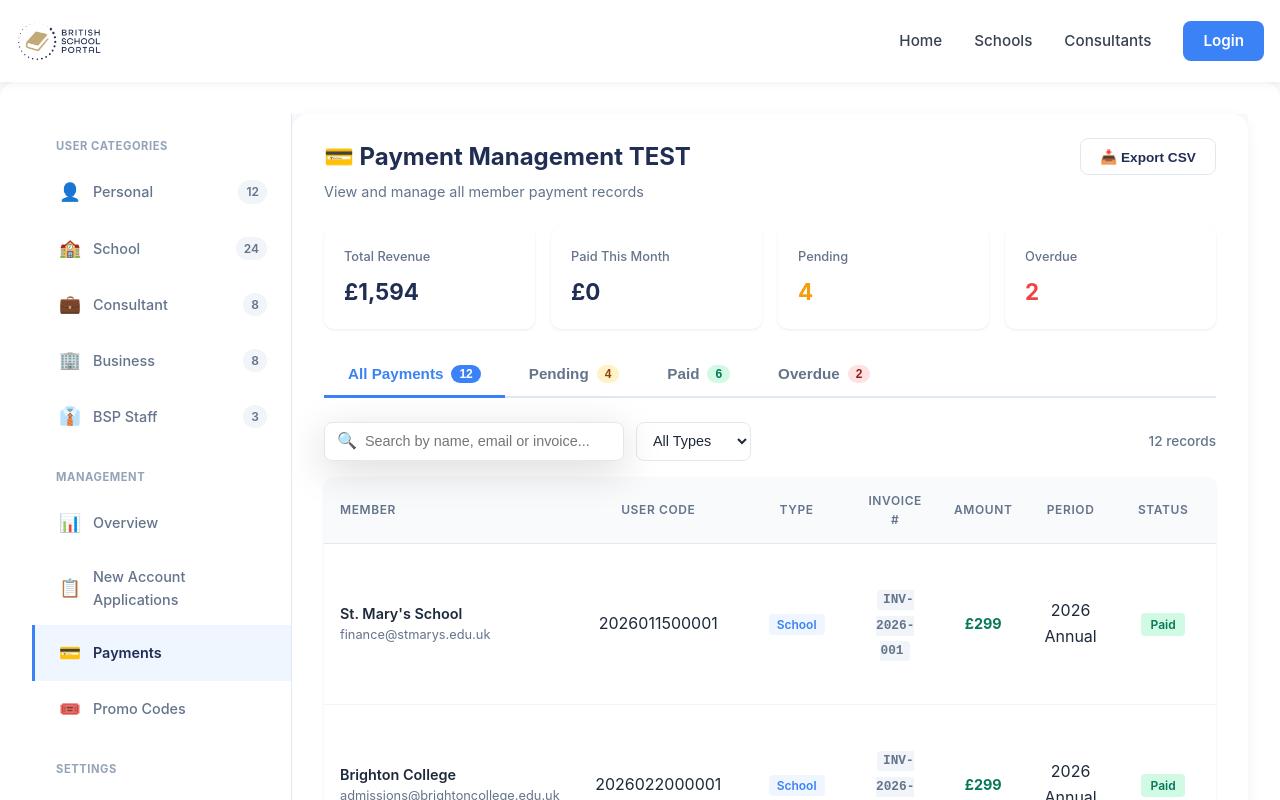
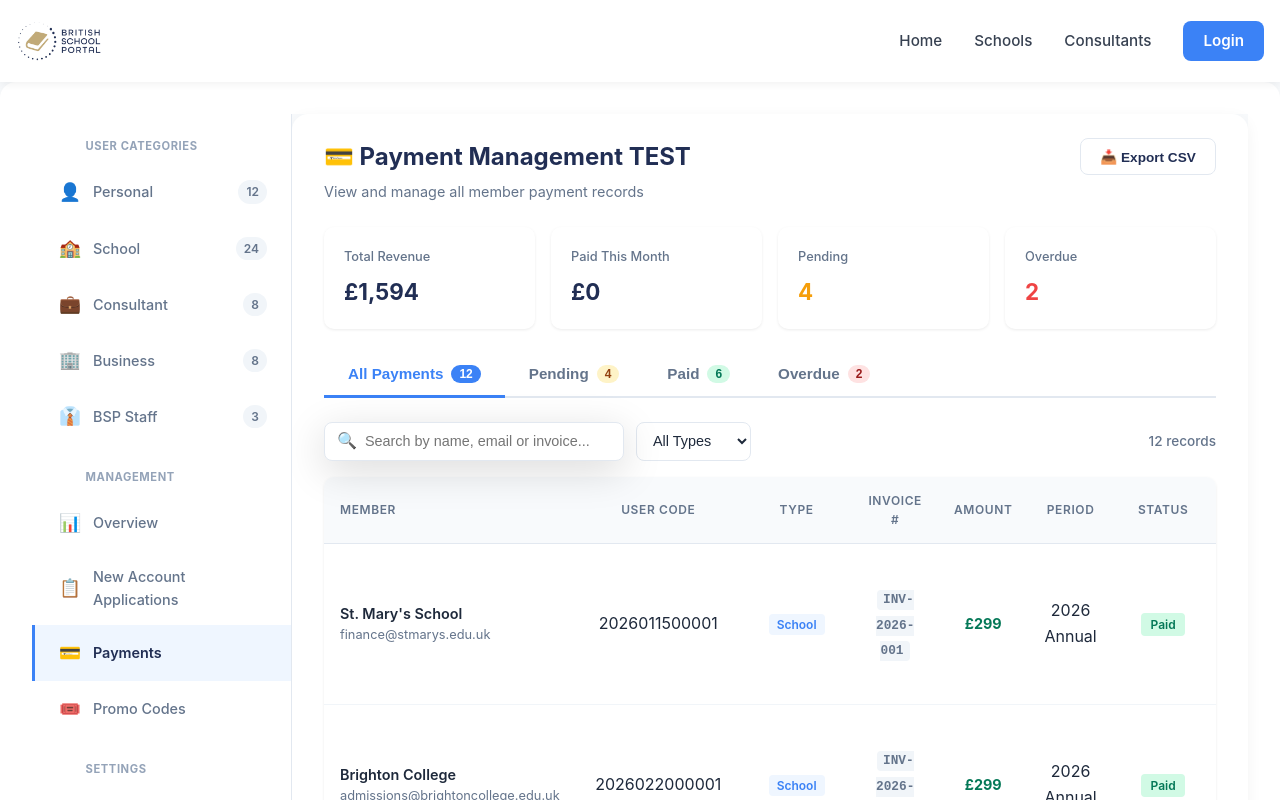
Before and after one commit to socialmedia-dot/bsp-v4, a Nuxt app: page /BSP/payments in a window 1280 px wide. Shown: the top 800 px of the page. Built offline with nearby package versions, Linux system fonts and the light colour scheme.

Commit message:
fix: align sidebar section titles with nav-item text (account for icon width)

```diff
--- a/components/BspSidebar.vue
+++ b/components/BspSidebar.vue
@@ -102,7 +102,7 @@ defineProps<{
   font-weight: 700;
   letter-spacing: 0.05em;
   margin-bottom: 0.5rem;
-  padding: 0 1.5rem;
+  padding: 0 1.5rem 0 3.35rem;
   text-transform: uppercase;
 }
 .nav-item {
```
